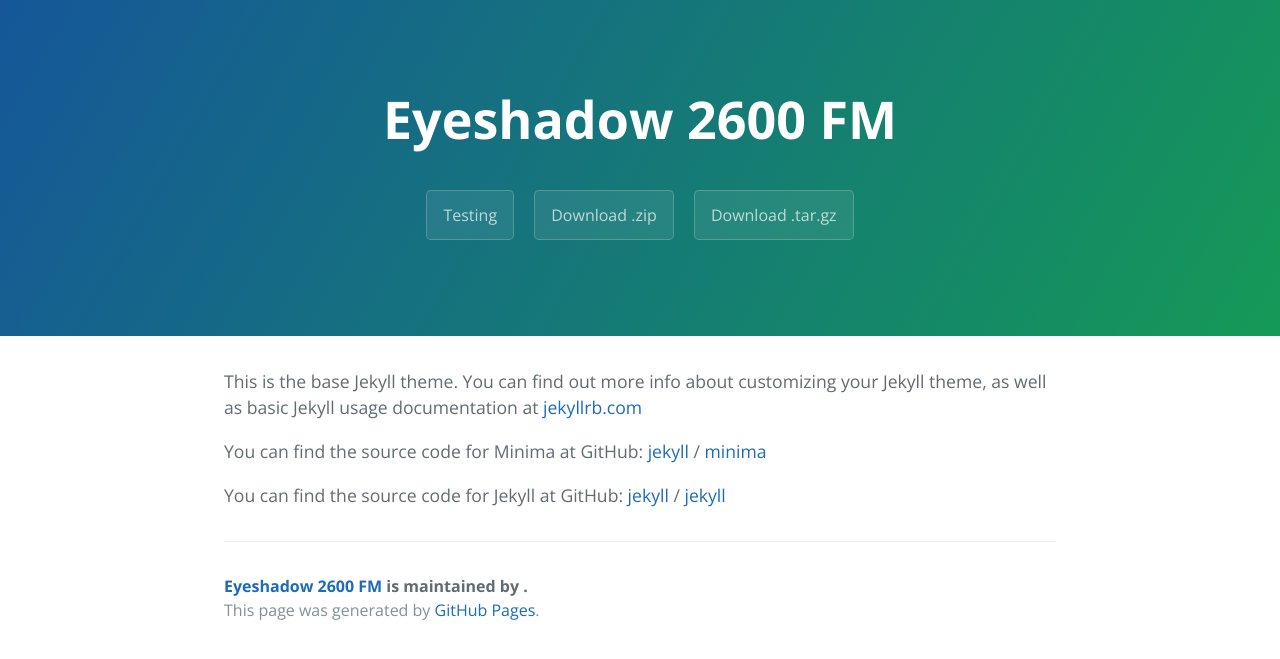
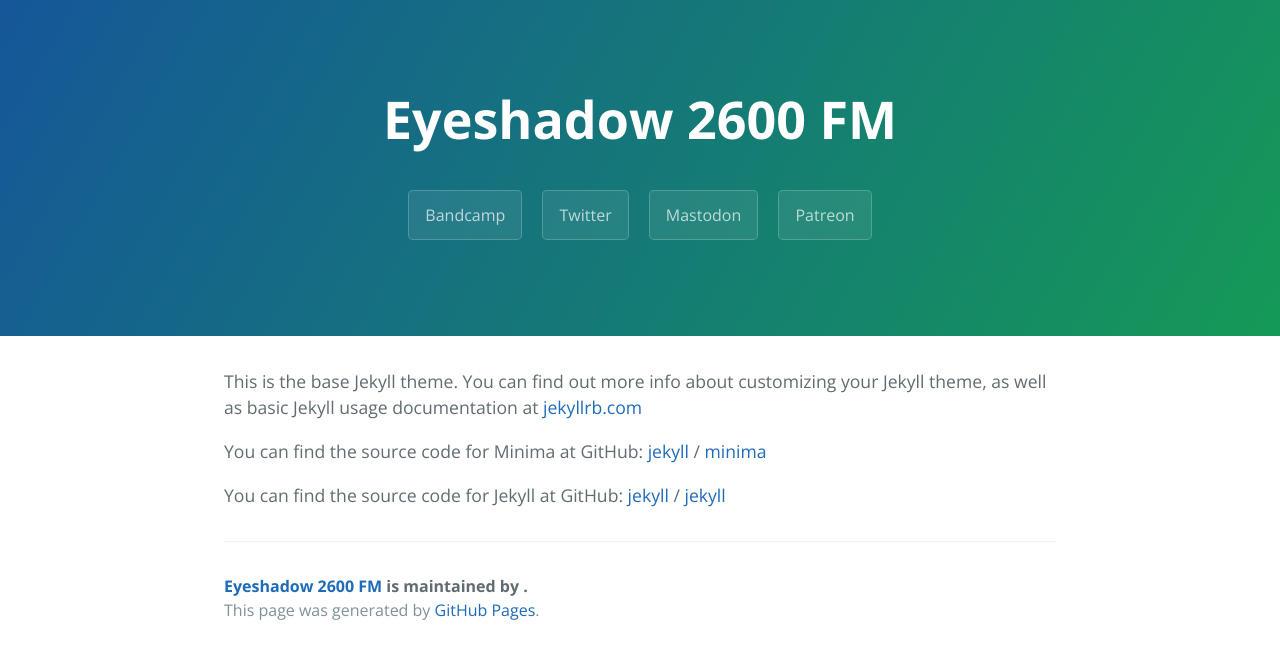
Before and after one commit to mskavanagh/mskavanagh.github.io, a Jekyll site: the page built from about.md, in a window 1280 px wide. Shown: the top 659 px of the page. Built offline with Jekyll 4.4.1, drawn with Linux system fonts in a browser that asks for light colours.

Commit message:
Update page-header.html

```diff
--- a/_includes/page-header.html
+++ b/_includes/page-header.html
@@ -1,7 +1,8 @@
 <section class="page-header">
   <h1 class="project-name">{{ site.title }}</h1>
   <h2 class="project-tagline">{{ site.tagline }}</h2>
-  <a href="#" class="btn">Testing</a>
-  <a href="#" class="btn">Download .zip</a>
-  <a href="#" class="btn">Download .tar.gz</a>
+  <a href="https://eyeshadow2600fm.bandcamp.com" class="btn" target="_blank">Bandcamp</a>
+  <a href="https://twitter.com/MerylSKavanagh" class="btn" target="_blank">Twitter</a>
+  <a href="https://mastodon.starrevolution.org/@msk" class="btn" target="_blank">Mastodon</a>
+  <a href="https://www.patreon.com/mskavanagh" class="btn" target="_blank">Patreon</a>
 </section>
```
